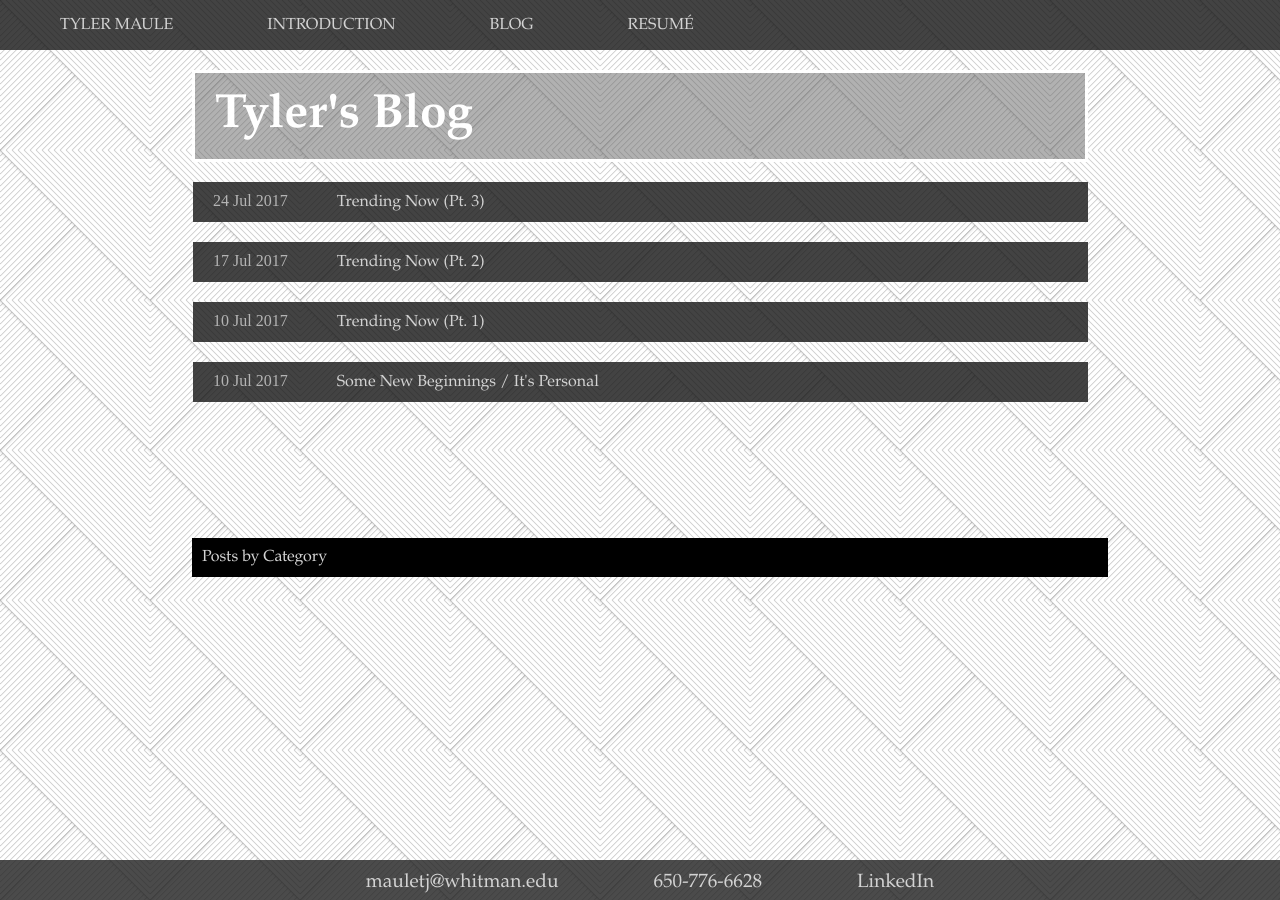
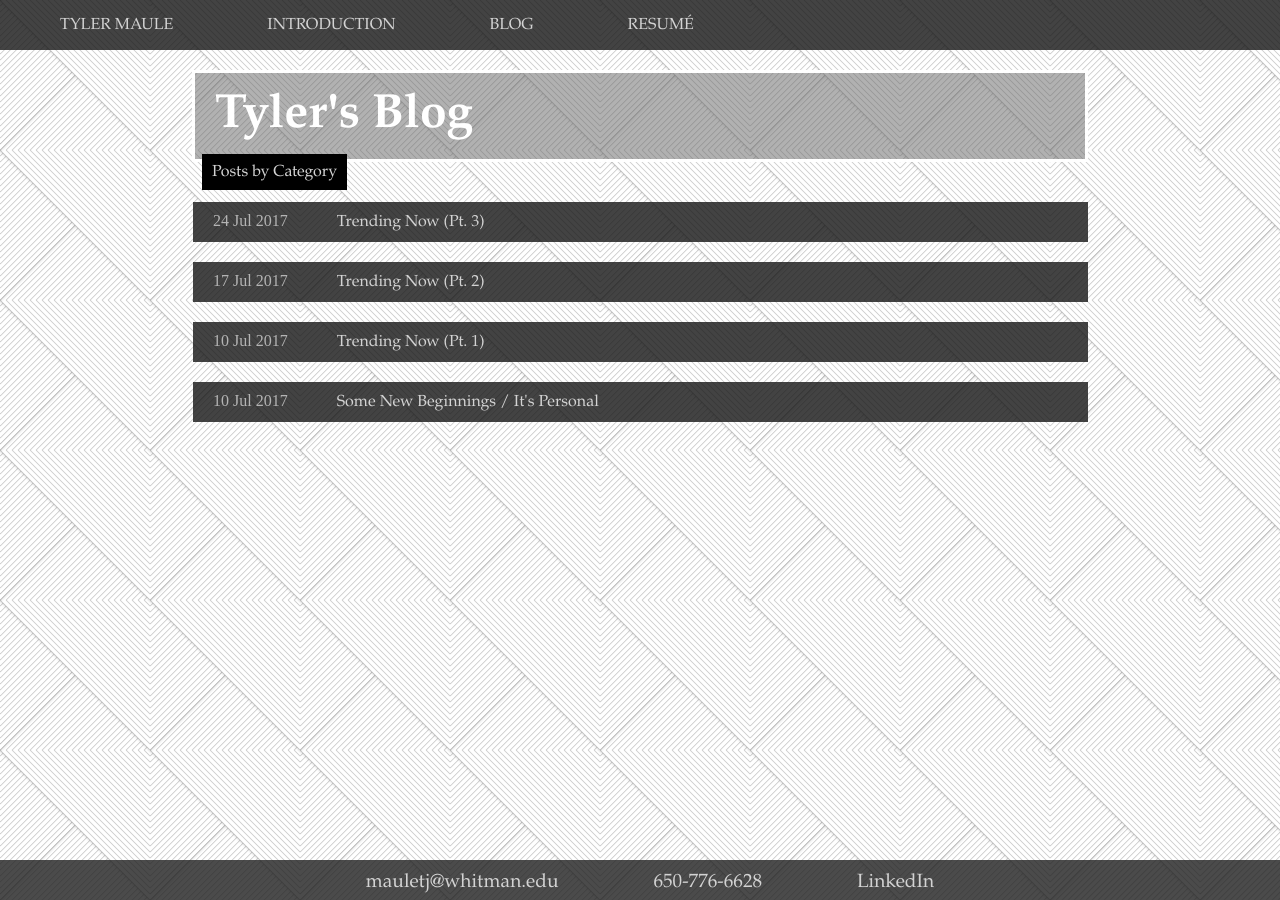
Before and after one commit to tylermaule/tylermaule.github.io, a Jekyll site: the page built from blog/index.html, in a window 1280 px wide. Built offline with Jekyll 4.4.1, drawn with Linux system fonts in a browser that asks for light colours.

Commit message:
fixing category link position

```diff
--- a/assets/css/style.scss
+++ b/assets/css/style.scss
@@ -90,11 +90,7 @@
 #post_cat {
 	background-color: rgba(0,0,0,1);
 	padding: 10px;
-	margin-top: 120px;
-	min-width: 680px;
-	width: 100%;
-	float: left;
-	margin-left: 0px;
+	margin: 10px 0px 10px 10px;
 }
 
 #opening {
--- a/blog/index.html
+++ b/blog/index.html
@@ -2,6 +2,8 @@
 layout: default
 title: Tyler's Blog
 ---
+
+<a href="/categories.html" id="post_cat">Posts by Category</a>
 
 
 <ul class="posts">
@@ -11,5 +13,3 @@
 		</div>
 	{% endfor %}
 </ul>
-
-<a href="/categories.html" id="post_cat">Posts by Category</a>
```
